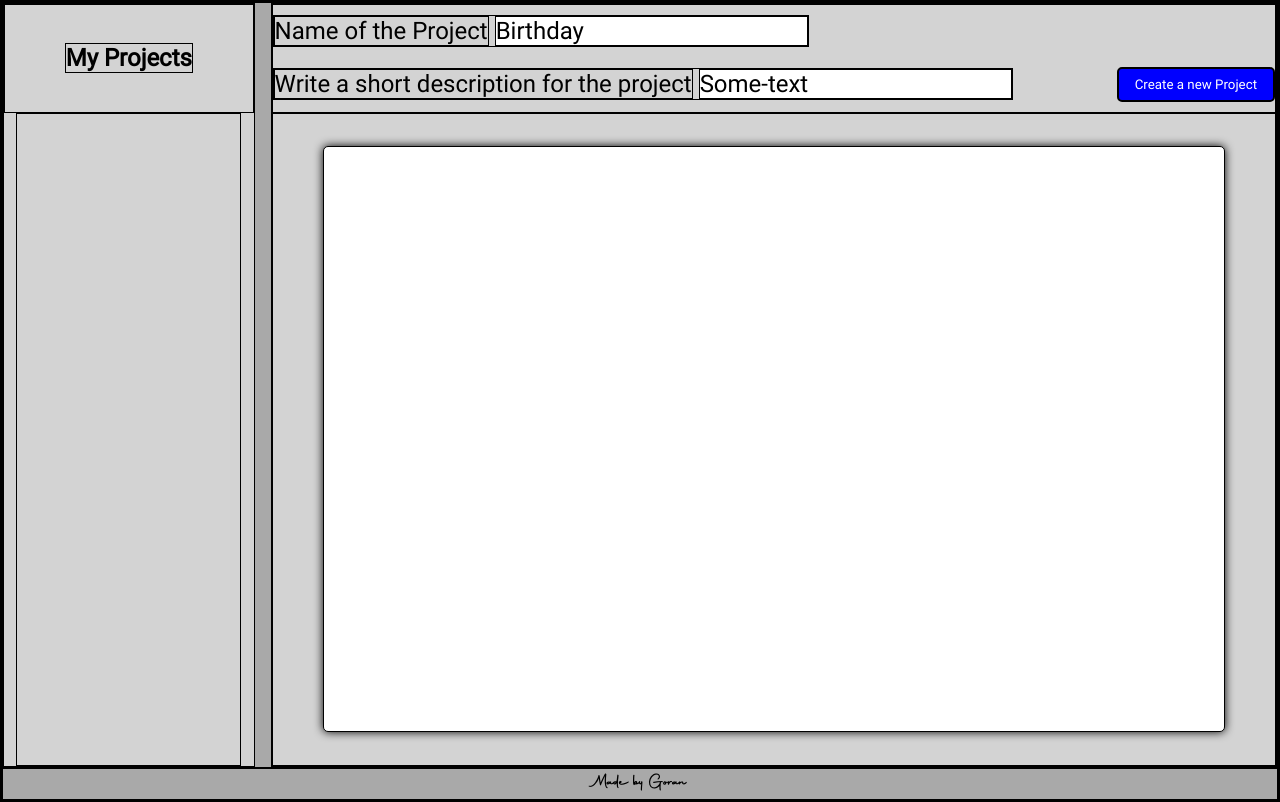
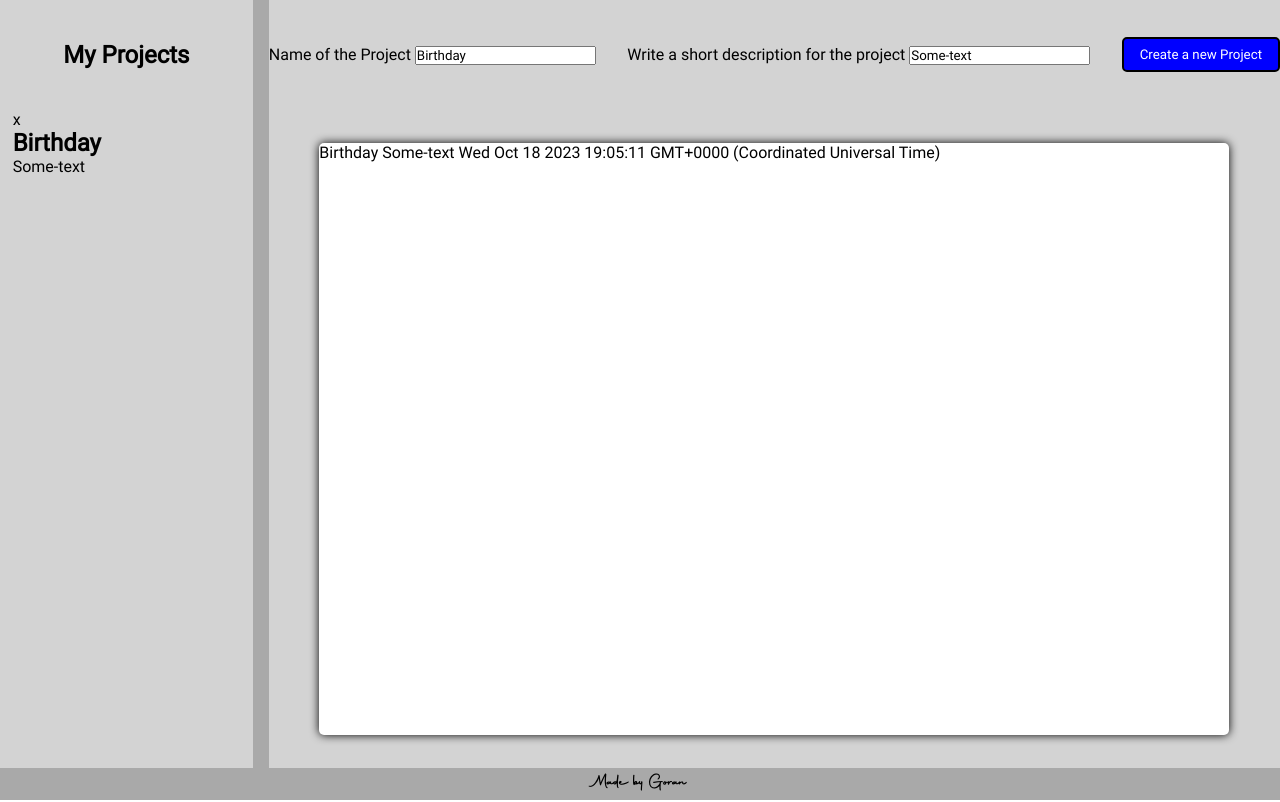
Before and after one commit to goran1010/Todo-list, a website built with webpack: page src/template.html in a window 1280 px wide. Both pictures are taken after a click on the button "Create a new Project". Built offline with nearby package versions, Linux system fonts and the light colour scheme.

Commit message:
All Projects list somewhat works now

```diff
--- a/src/index.js
+++ b/src/index.js
@@ -3,7 +3,9 @@ import "./fonts/Autography.otf";
 import "./fonts/Roboto-Regular.ttf";
 
 import { format } from "date-fns";
-import Project from "./scripts/project.js";
+import Project from "./scripts/project";
+import updateProjectDisplay from "./scripts/updateProjectDisplay";
+import updateAllProjectsDisplay from "./scripts/updateAllProjectsDisplay";
 
 const allProjects = [];
 
@@ -25,5 +27,10 @@ newProjectDescriptionInput.addEventListener(`keyup`, () => {
 createNewProjectButton.addEventListener(`click`, () => {
   let newProject = new Project(newProjectName, newProjectDescription);
   allProjects.push(newProject);
-  console.log(allProjects);
+  updateProjectDisplay(
+    newProjectName,
+    newProjectDescription,
+    newProject.projectDateCreated
+  );
+  updateAllProjectsDisplay(allProjects);
 });
--- a/src/scripts/project.js
+++ b/src/scripts/project.js
@@ -2,9 +2,13 @@ import Todo from "./todo.js";
 
 export default class Project {
   constructor(newProjectName, newProjectDescription) {
-    this.name = newProjectName;
-    this.description = newProjectDescription;
-    this.dateCreated = new Date();
+    this.projectName = newProjectName;
+    this.projectDescription = newProjectDescription;
+    this.projectDateCreated = new Date();
+    this.allTodos = [];
   }
-  createNewTodo() {}
+  createNewTodo(name) {
+    let newTodo = new Todo(this.projectName, name);
+    this.allTodos.push(newTodo);
+  }
 }
--- a/src/scripts/todo.js
+++ b/src/scripts/todo.js
@@ -1,5 +1,6 @@
 export default class Todo {
-  constructor(name, description, dueDate, priority) {
+  constructor(projectName, name, description, dueDate, priority) {
+    this.projectName = projectName;
     this.name = name;
     this.priority = priority;
     this.dueDate = dueDate;
--- /dev/null
+++ b/src/scripts/updateAllProjectsDisplay.js
@@ -0,0 +1,30 @@
+export default function updateAllProjectsDisplay(allProjects) {
+  while (document.querySelector(`.aside-projects`).firstChild) {
+    document
+      .querySelector(`.aside-projects`)
+      .removeChild(document.querySelector(`.aside-projects`).firstChild);
+  }
+
+  allProjects.forEach((project, index) => {
+    const projectCard = document.createElement(`div`);
+    const projectName = document.createElement(`h1`);
+    const projectDescription = document.createElement(`p`);
+    const deleteProjectButton = document.createElement(`div`);
+
+    deleteProjectButton.textContent = "x";
+    deleteProjectButton.addEventListener(`click`, () => {
+      console.log(index);
+      allProjects.splice(index, 1);
+      console.log(allProjects);
+      updateAllProjectsDisplay(allProjects);
+    });
+
+    projectName.textContent = project.projectName;
+    projectDescription.textContent = project.projectDescription;
+
+    projectCard.appendChild(deleteProjectButton);
+    projectCard.appendChild(projectName);
+    projectCard.appendChild(projectDescription);
+    document.querySelector(`.aside-projects`).appendChild(projectCard);
+  });
+}
--- /dev/null
+++ b/src/scripts/updateProjectDisplay.js
@@ -0,0 +1,17 @@
+export default function updateProjectDisplay(
+  newProjectName,
+  newProjectDescription,
+  dateCreated,
+  newProject
+) {
+  const newTodoNameInput = document.createElement(`input`);
+
+  const createNewTodoButton = document.createElement(`button`);
+  createNewTodoButton.addEventListener(`click`, () => {
+    newProject.createNewTodo(newTodoNameInput.value);
+  });
+
+  const projectOnScreen = document.createElement(`div`);
+  projectOnScreen.textContent = `${newProjectName} ${newProjectDescription} ${dateCreated}`;
+  document.querySelector(`.cards`).appendChild(projectOnScreen);
+}
--- a/src/style.css
+++ b/src/style.css
@@ -12,7 +12,6 @@
   padding: 0;
   margin: 0;
   box-sizing: border-box;
-  border: 1px solid black;
 }
 body {
   height: 100vh;
@@ -30,11 +29,7 @@ header {
   display: flex;
   flex-wrap: wrap;
   align-items: center;
-  font-size: 1.5rem;
   justify-content: space-between;
-}
-header input {
-  font-size: 1.5rem;
 }
 header > button {
   color: white;
```
